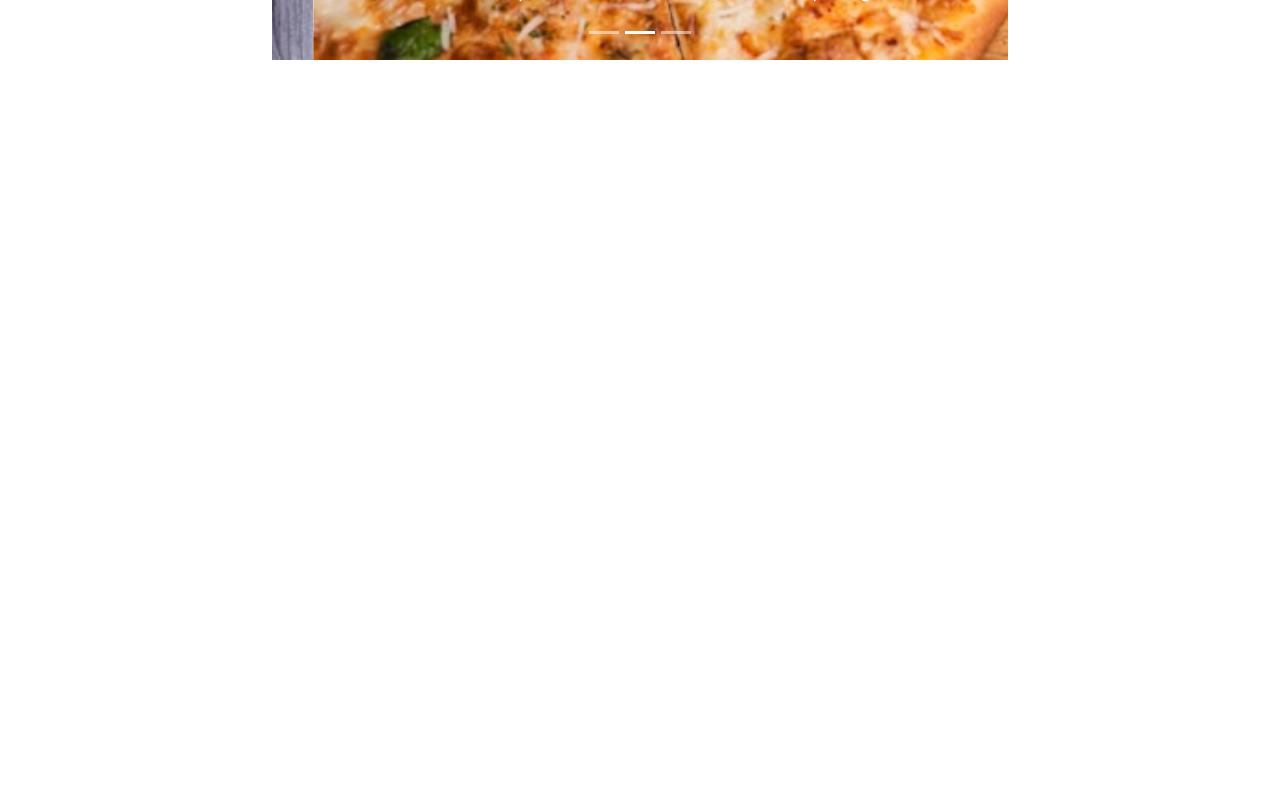
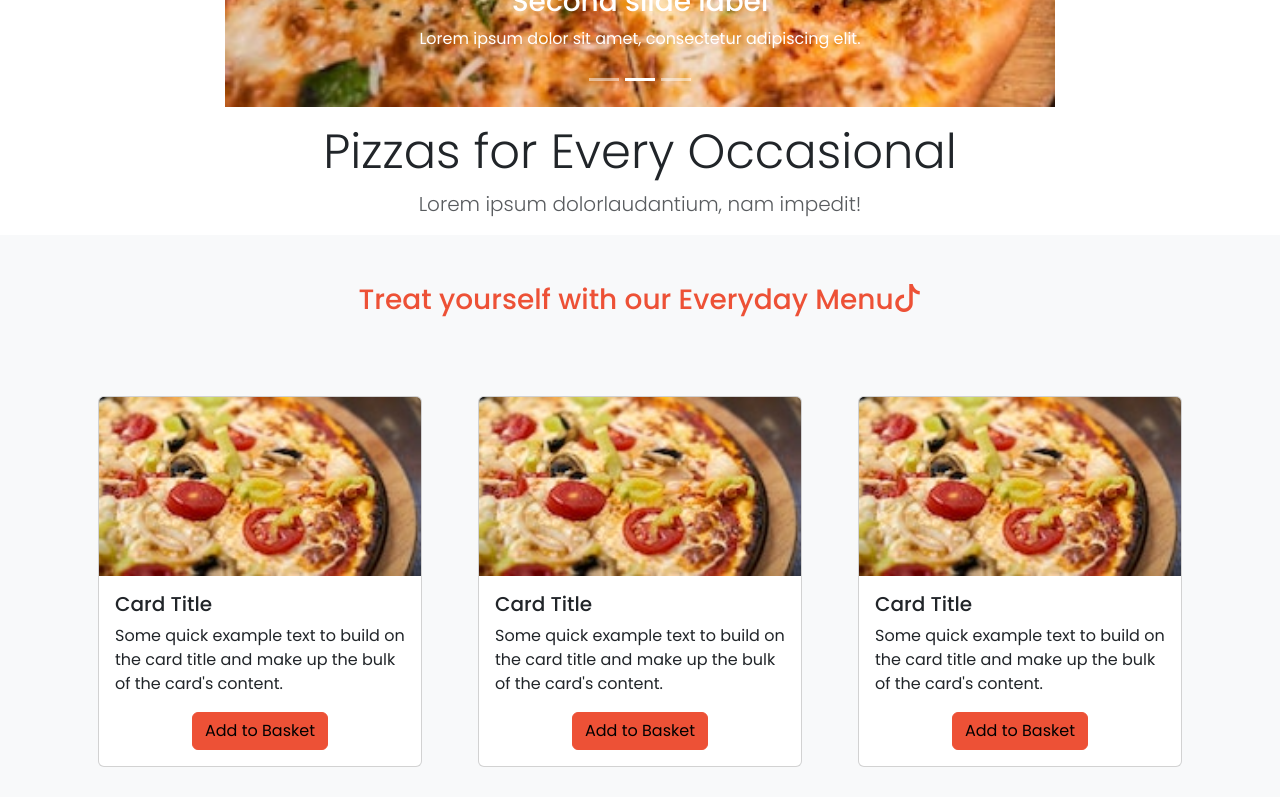
Before and after one commit to Siva1204Tharsh/bootstrapproject, a React (Create React App) app: page / in a window 1280 px wide. Shown: the part 380-1177 px from the top of the page. Before the commit the page ends 800 px from the top, so only its background shows below. Built offline with nearby package versions, Linux system fonts and the light colour scheme.

Commit message:
add some code

```diff
--- a/src/App.js
+++ b/src/App.js
@@ -1,12 +1,14 @@
 import "./App.css";
 import AppBar from "./componets/AppBar";
 import Banner from "./componets/Banner";
+import Meanu from "./componets/Meanu";
 
 function App() {
   return (
     <>
       <AppBar />
       <Banner />
+      <Meanu />
     </>
   );
 }
--- a/src/componets/Banner.js
+++ b/src/componets/Banner.js
@@ -4,7 +4,7 @@ import Carousel from "react-bootstrap/Carousel";
 
 const Banner = () => {
   return (
-    <Container>
+    <Container fluid>
       <Row className="justify-content-center align-items">
         <Col lg={8}>
           <Carousel>
@@ -49,6 +49,10 @@ const Banner = () => {
           </Carousel>
         </Col>
       </Row>
+      <div className="text-center">
+        <h2 className="display-5 mt-3">Pizzas for Every Occasional</h2>
+        <p className="lead text-muted">Lorem ipsum dolorlaudantium, nam impedit!</p>
+      </div>
     </Container>
   );
 };
--- /dev/null
+++ b/src/componets/Meanu.js
@@ -0,0 +1,29 @@
+import React, { useState } from "react";
+import { Col, Container, Row } from "react-bootstrap";
+import Pizzacard from "./Pizzacard";
+
+const Meanu = () => {
+  const [menu] = useState([1, 2, 3, 4, 5, 6]);
+  return (
+    <section id="menu" className="bg-light">
+      <Container>
+        <div className="text-center">
+          <h3 className="text-primary my-3 py-5">
+            Treat yourself with our Everyday Menu<i class="bi bi-tiktok"></i>
+          </h3>
+        </div>
+        <Row>
+          {menu.map((item) => {
+            return (
+              <Col md={6} lg={4} key={item}>
+                <Pizzacard />
+              </Col>
+            );
+          })}
+        </Row>
+      </Container>
+    </section>
+  );
+};
+
+export default Meanu;
--- /dev/null
+++ b/src/componets/Pizzacard.js
@@ -0,0 +1,60 @@
+import React from "react";
+import Button from "react-bootstrap/Button";
+import Card from "react-bootstrap/Card";
+import Modal from "react-bootstrap/Modal";
+
+const Pizzacard = () => {
+  const [modalShow, setModalShow] = React.useState(false);
+  function MyVerticallyCenteredModal(props) {
+    return (
+      <Modal
+        {...props}
+        size="lg"
+        aria-labelledby="contained-modal-title-vcenter"
+        centered
+      >
+        <Modal.Header closeButton>
+          <Modal.Title id="contained-modal-title-vcenter">
+            Modal heading
+          </Modal.Title>
+        </Modal.Header>
+        <Modal.Body>
+          <h4>Centered Modal</h4>
+          <p>
+            Cras mattis consectetur purus sit amet fermentum. Cras justo odio,
+            dapibus ac facilisis in, egestas eget quam. Morbi leo risus, porta
+            ac consectetur ac, vestibulum at eros.
+          </p>
+        </Modal.Body>
+        <Modal.Footer>
+          <Button onClick={props.onHide}>Close</Button>
+        </Modal.Footer>
+      </Modal>
+    );
+  }
+  return (
+    <>
+      <Card className="m-3">
+        <Card.Img variant="top" src={require("../assets/pizza.jpeg")} />
+        <Card.Body>
+          <Card.Title>Card Title</Card.Title>
+          <Card.Text>
+            Some quick example text to build on the card title and make up the
+            bulk of the card's content.
+          </Card.Text>
+          <div className="text-center">
+            <Button variant="primary" onClick={() => setModalShow(true)}>
+              Add to Basket
+            </Button>
+          </div>
+        </Card.Body>
+      </Card>
+      <MyVerticallyCenteredModal
+        show={modalShow}
+        onHide={() => setModalShow(false)}
+      />
+    </>
+  );
+};
+
+export default Pizzacard;
```
